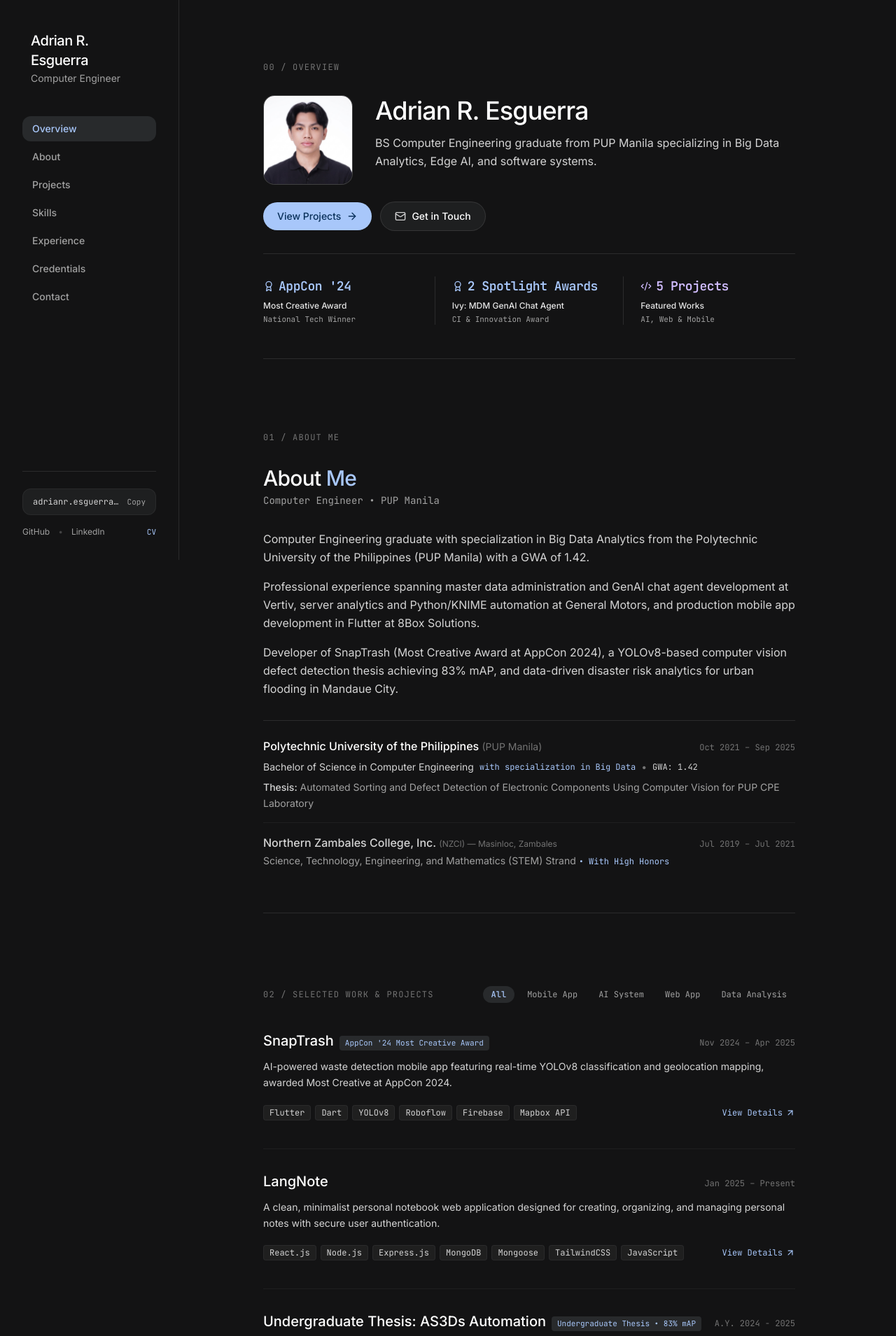
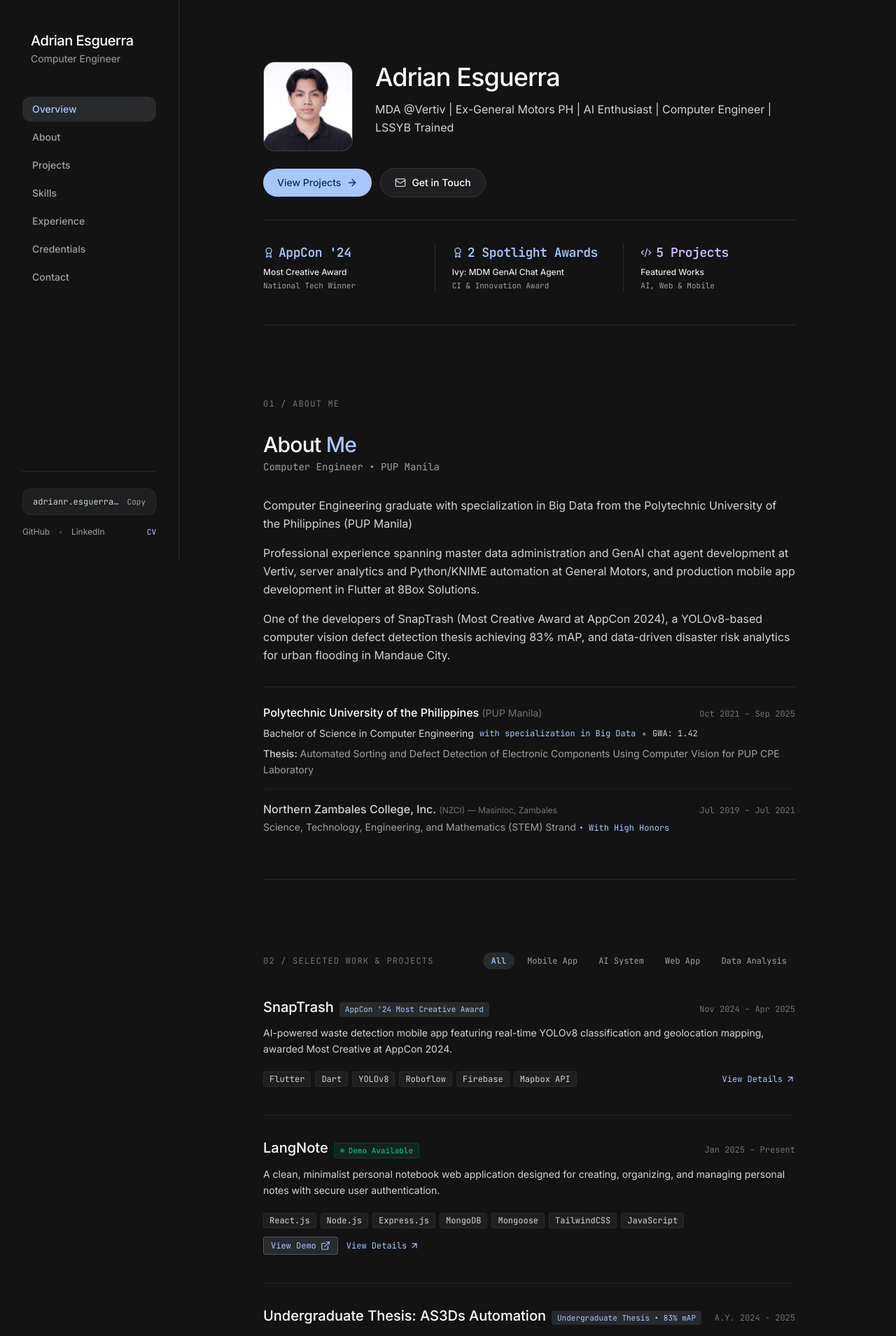
Before and after one commit to adriansgrrx/adrianesguerra, a React (Vite) app: page / in a window 1280 px wide. Shown: the top 1909 px of the page at 70% size. Built offline with nearby package versions, Linux system fonts and the light colour scheme.

Commit message:
feat: add portfolio components and data files for overview, projects, and details modal

```diff
--- a/src/components/OverviewSection.jsx
+++ b/src/components/OverviewSection.jsx
@@ -49,9 +49,9 @@
 
   return (
     <section id="overview" className="scroll-mt-12 border-b border-white/10 pb-12 pt-6">
-      <div className="text-xs tracking-widest uppercase text-neutral-500 font-mono mb-8">
+      {/* <div className="text-xs tracking-widest uppercase text-neutral-500 font-mono mb-8">
         <span>00 / OVERVIEW</span>
-      </div>
+      </div> */}
 
       {/* Hero Layout: 3-line stacked on mobile (photo, name & summary, buttons), side-by-side on sm+ */}
       <div className="flex flex-col sm:flex-row sm:items-start gap-4 sm:gap-6 md:gap-8">
--- a/src/components/ProjectModal.jsx
+++ b/src/components/ProjectModal.jsx
@@ -1,6 +1,17 @@
 import React, { useEffect } from 'react';
-import { X, CheckCircle2, Award, Calendar, Lock, Unlock } from 'lucide-react';
+import { X, CheckCircle2, Award, Calendar, Lock, Unlock, ExternalLink } from 'lucide-react';
 import { GithubIcon } from './Icons';
+
+const getDemoUrl = (project) => {
+  if (!project) return null;
+  const rawUrl = project.demoUrl || project.liveUrl || project.demo || project.demoLink;
+  if (typeof rawUrl !== 'string') return null;
+  const trimmed = rawUrl.trim();
+  if (!trimmed || trimmed === '#' || trimmed.toLowerCase() === 'n/a' || trimmed.startsWith('javascript:')) {
+    return null;
+  }
+  return trimmed;
+};
 
 export default function ProjectModal({ project, onClose }) {
   useEffect(() => {
@@ -135,6 +146,17 @@
             )}
           </div>
           <div className="flex items-center gap-2 shrink-0">
+            {getDemoUrl(project) && (
+              <a
+                href={getDemoUrl(project)}
+                target="_blank"
+                rel="noopener noreferrer"
+                className="inline-flex items-center justify-center gap-1.5 px-3 py-1.5 rounded bg-[#282a2c] hover:bg-[#333538] border border-[#a8c7fa]/30 hover:border-[#a8c7fa]/60 text-[#a8c7fa] hover:text-white text-xs font-mono transition-colors"
+              >
+                <ExternalLink className="w-3.5 h-3.5 text-[#a8c7fa]" />
+                <span>View Demo</span>
+              </a>
+            )}
             {project.githubUrl && project.githubUrl !== '#' && (
               <a
                 href={project.githubUrl}
--- a/src/components/ProjectsSection.jsx
+++ b/src/components/ProjectsSection.jsx
@@ -1,5 +1,17 @@
 import React, { useState } from 'react';
-import { ArrowUpRight } from 'lucide-react';
+import { ArrowUpRight, ExternalLink } from 'lucide-react';
+
+// Utility to detect and extract valid demo URLs (excluding placeholders like '#' or empty strings)
+const getDemoUrl = (project) => {
+  if (!project) return null;
+  const rawUrl = project.demoUrl || project.liveUrl || project.demo || project.demoLink;
+  if (typeof rawUrl !== 'string') return null;
+  const trimmed = rawUrl.trim();
+  if (!trimmed || trimmed === '#' || trimmed.toLowerCase() === 'n/a' || trimmed.startsWith('javascript:')) {
+    return null;
+  }
+  return trimmed;
+};
 
 export default function ProjectsSection({ projects, projectTypes, onSelectProject }) {
   const [selectedType, setSelectedType] = useState('All');
@@ -34,7 +46,10 @@
       </div>
 
       <div className="space-y-10">
-        {filteredProjects.map((project, index) => (
+        {filteredProjects.map((project, index) => {
+          const demoUrl = getDemoUrl(project);
+
+          return (
             <React.Fragment key={project.id}>
               <article
                 className="space-y-3 cursor-pointer group"
@@ -48,6 +63,12 @@
                     {project.awardBadge && (
                       <span className="text-[11px] font-mono px-2 py-0.5 rounded bg-[#282a2c] text-[#a8c7fa]">
                         {project.awardBadge}
+                      </span>
+                    )}
+                    {demoUrl && (
+                      <span className="inline-flex items-center gap-1.5 text-[11px] font-mono px-2 py-0.5 rounded bg-emerald-500/10 text-emerald-400 border border-emerald-500/20">
+                        <span className="w-1.5 h-1.5 rounded-full bg-emerald-400 animate-pulse" />
+                        <span>Demo Available</span>
                       </span>
                     )}
                   </div>
@@ -73,10 +94,26 @@
                     ))}
                   </div>
 
+                  <div className="flex items-center gap-2.5 sm:gap-3 shrink-0">
+                    {demoUrl && (
+                      <a
+                        href={demoUrl}
+                        target="_blank"
+                        rel="noopener noreferrer"
+                        onClick={(e) => e.stopPropagation()}
+                        className="inline-flex items-center gap-1.5 px-2.5 py-1 rounded bg-[#282a2c] hover:bg-[#333538] text-[#a8c7fa] hover:text-white border border-[#a8c7fa]/30 hover:border-[#a8c7fa]/60 text-xs font-mono transition-all duration-150 cursor-pointer shadow-sm group/demo"
+                        aria-label={`View live demo for ${project.title}`}
+                      >
+                        <span>View Demo</span>
+                        <ExternalLink className="w-3.5 h-3.5 text-[#a8c7fa] group-hover/demo:scale-110 transition-transform" />
+                      </a>
+                    )}
+
                     <span className="text-xs font-mono text-[#a8c7fa] flex items-center gap-1 group-hover:underline">
                       <span>View Details</span>
                       <ArrowUpRight className="w-3.5 h-3.5" />
                     </span>
+                  </div>
                 </div>
               </article>
 
@@ -85,7 +122,8 @@
                 <div className="border-b border-white/5 my-8" />
               )}
             </React.Fragment>
-        ))}
+          );
+        })}
       </div>
     </section>
   );
--- a/src/data/portfolioData.js
+++ b/src/data/portfolioData.js
@@ -1,15 +1,15 @@
 export const profileData = {
   brandName: "ai-drian",
-  fullName: "Adrian R. Esguerra",
+  fullName: "Adrian Esguerra",
   firstName: "Adrian",
   lastName: "Esguerra",
   roleTitle: "Computer Engineer",
   shortBio:
-    "BS Computer Engineering graduate from PUP Manila specializing in Big Data Analytics, Edge AI, and software systems to solve real-world problems.",
+    "Computer Engineer from PUP Manila with specialization in Big Data",
   hero: {
     greeting: "Hi, I'm",
     tagline:
-      "BS Computer Engineering graduate from PUP Manila specializing in Big Data Analytics, Edge AI, and software systems.",
+      "MDA @Vertiv | Ex-General Motors PH | AI Enthusiast | Computer Engineer | LSSYB Trained",
     callToActionHighlight: "Let's solve real-world problems together.",
     avatar: "/avatar.jpg",
     logo: "/brand-icon.png",
@@ -77,9 +77,9 @@
     headingHighlight: "Me",
     subtitle: "Computer Engineer • PUP Manila",
     paragraphs: [
-      "Computer Engineering graduate with specialization in Big Data Analytics from the Polytechnic University of the Philippines (PUP Manila) with a GWA of 1.42.",
+      "Computer Engineering graduate with specialization in Big Data from the Polytechnic University of the Philippines (PUP Manila)",
       "Professional experience spanning master data administration and GenAI chat agent development at Vertiv, server analytics and Python/KNIME automation at General Motors, and production mobile app development in Flutter at 8Box Solutions.",
-      "Developer of SnapTrash (Most Creative Award at AppCon 2024), a YOLOv8-based computer vision defect detection thesis achieving 83% mAP, and data-driven disaster risk analytics for urban flooding in Mandaue City.",
+      "One of the developers of SnapTrash (Most Creative Award at AppCon 2024), a YOLOv8-based computer vision defect detection thesis achieving 83% mAP, and data-driven disaster risk analytics for urban flooding in Mandaue City.",
     ],
     highlights: [
       "BS Computer Engineering (Specialization in Big Data)",
```
Lines whose indentation alone changed are shown as unchanged.
